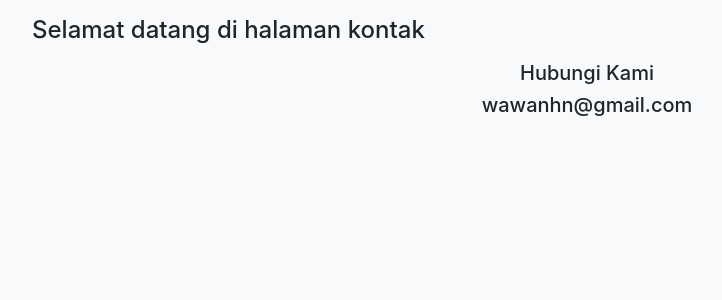
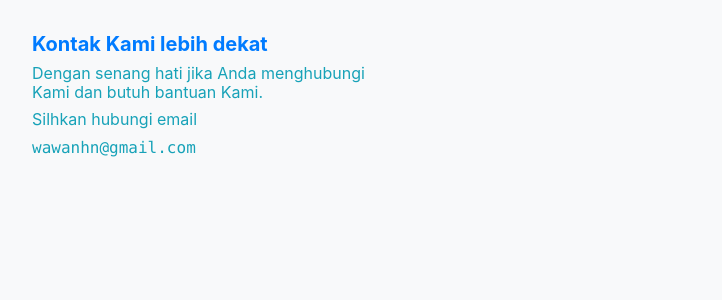
Before and after one commit to databy2019/taskmate_postgresql, a Django app: page /contact in a window 1280 px wide. Shown: the part 116-416 px from the top of the page, without its empty margins (53-775 px from the left). Run offline with Django 3.2, Linux system fonts and the light colour scheme; some libraries are stand-ins or nearby versions.

Commit message:
update about and contact us

```diff
--- a/todolist_app/templates/about.html
+++ b/todolist_app/templates/about.html
@@ -6,6 +6,6 @@
 
 {% block content %}
   <div class="container mt-3">
-    <center><p class="h5 mt-3">{{ about_text }}</p></center>
+    <center><p class="h5 mt-3 text-info font-weight-normal">{{ about_text }}</p></center>
   </div>
 {% endblock content %}
--- a/todolist_app/templates/contact.html
+++ b/todolist_app/templates/contact.html
@@ -6,9 +6,24 @@
 
 {% block content %}
   <div class="container mt-3">
-    <h4>{{ contact_text }}</h4>
+    <!-- <h4>{{ contact_text }}</h4>-->
+  </div>
+    <div class="container">
+      <div class="row">
+        <div class="col-sm">
+          <p class="h5 mt-3  text-primary font-weight-bolder">Kontak Kami lebih dekat</p>
+          <p class="h6 text-info font-weight-normal">Dengan senang hati jika Anda menghubungi Kami dan butuh bantuan Kami.</p>
+          <p class="h6 text-info font-weight-normal">Silhkan hubungi email</p>
+          <p class="h6 text-info text-monospace">wawanhn@gmail.com</p>
+        </div>
+        <div class="col-sm">
 
-    <center><p class="h5 mt-3">Hubungi Kami</p></center>
-    <center><p class="h5">wawanhn@gmail.com</p></center>
+        </div>
+        <div class="col-sm">
+
+        </div>
+      </div>
+    </div>
+
   </div>
 {% endblock content %}
```
